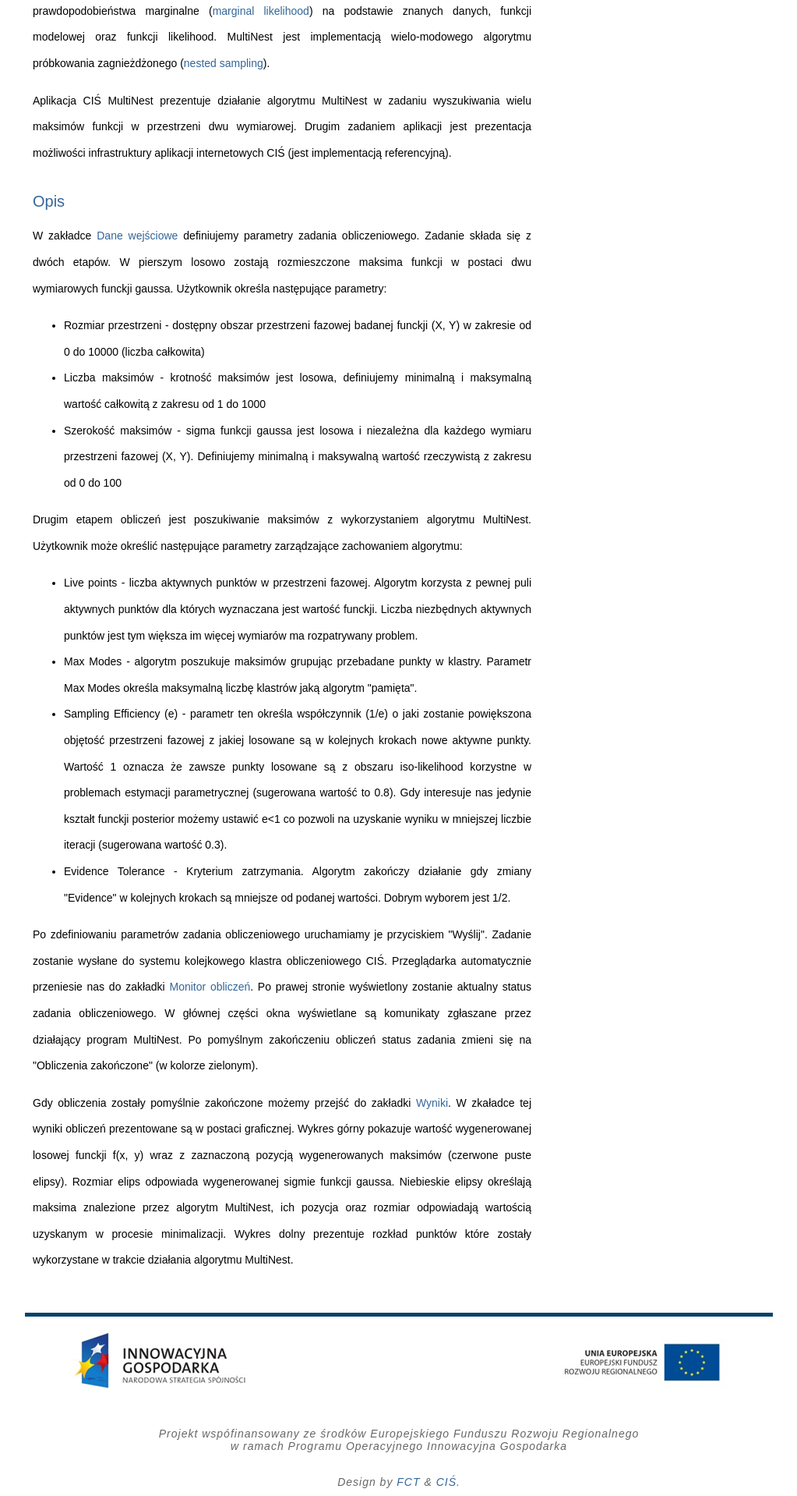
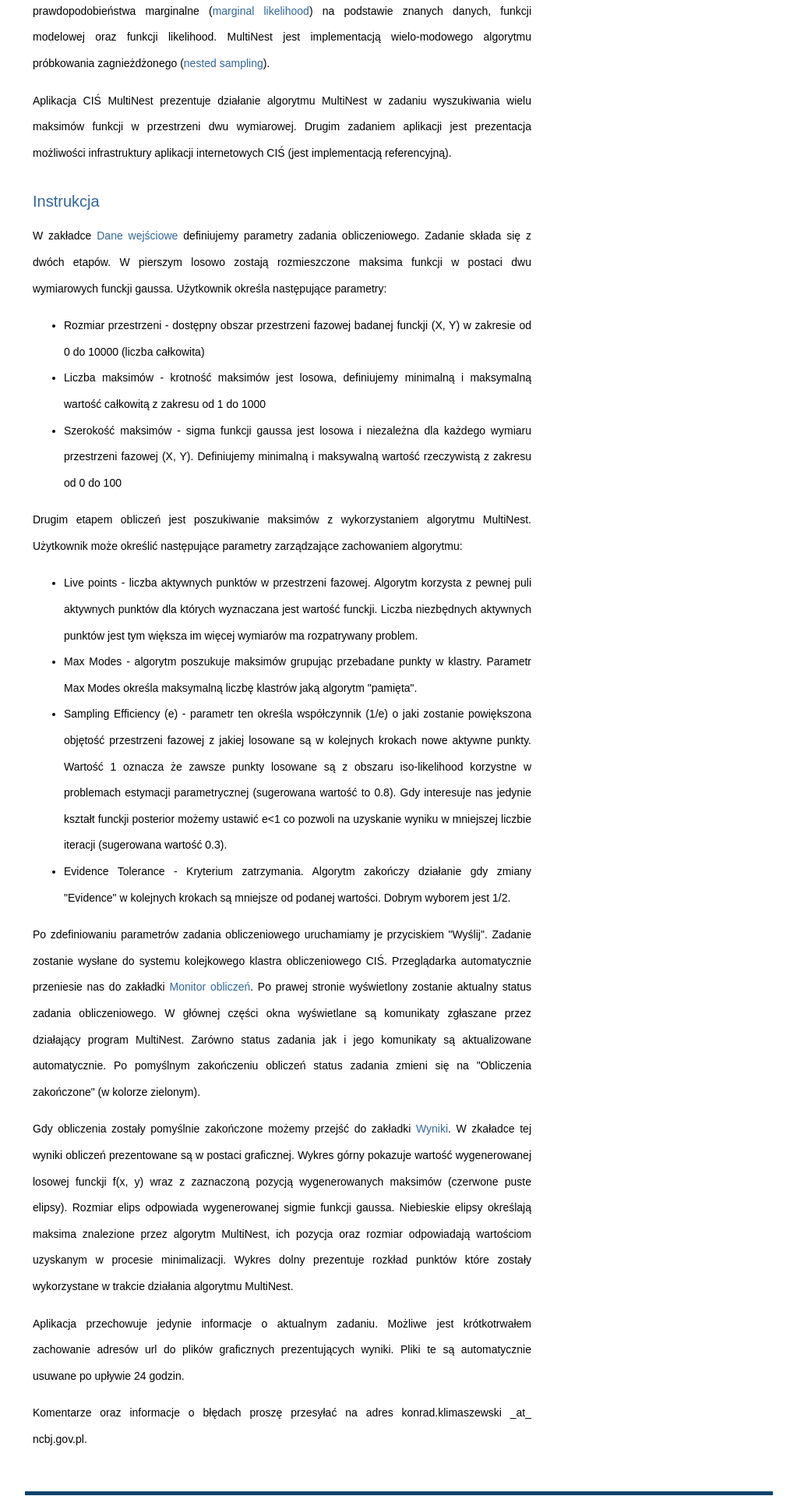
Before and after one commit to cis-gov-pl/app-service-multinest, a Flask app: page / in a window 1280 px wide. Shown: the part 422-2340 px from the top of the page at 78% size, without its empty margins (128-1151 px from the left). Run offline with Flask 2, Linux system fonts and the light colour scheme.

Commit message:
Small updates to MultiNest User Manual.

```diff
--- a/MultiNest/templates/index.html
+++ b/MultiNest/templates/index.html
@@ -31,7 +31,7 @@
         referencyjną).
         </p>
     </div>
-    <h2 class="title">Opis</h2>
+    <h2 class="title">Instrukcja</h2>
     <div style="clear: both;">&nbsp;</div>
     <div class="entry">
         <p>
@@ -86,9 +86,10 @@
         do zakładki <a href="{{ url_for('monitor') }}">Monitor obliczeń</a>. Po
         prawej stronie wyświetlony zostanie aktualny status zadania
         obliczeniowego. W głównej części okna wyświetlane są komunikaty
-        zgłaszane przez działający program MultiNest. Po pomyślnym zakończeniu
-        obliczeń status zadania zmieni się na "Obliczenia zakończone" (w
-        kolorze zielonym).
+        zgłaszane przez działający program MultiNest. Zarówno status zadania
+        jak i jego komunikaty są aktualizowane automatycznie. Po pomyślnym
+        zakończeniu obliczeń status zadania zmieni się na "Obliczenia
+        zakończone" (w kolorze zielonym).
         </p>
         <p>
         Gdy obliczenia zostały pomyślnie zakończone możemy przejść do zakładki
@@ -98,9 +99,19 @@
         wygenerowanych maksimów (czerwone puste elipsy). Rozmiar elips
         odpowiada wygenerowanej sigmie funkcji gaussa. Niebieskie elipsy
         określają maksima znalezione przez algorytm MultiNest, ich pozycja oraz
-        rozmiar odpowiadają wartością uzyskanym w procesie minimalizacji.
+        rozmiar odpowiadają wartościom uzyskanym w procesie minimalizacji.
         Wykres dolny prezentuje rozkład punktów które zostały wykorzystane w
         trakcie działania algorytmu MultiNest.
+        </p>
+        <p>
+        Aplikacja przechowuje jedynie informacje o aktualnym zadaniu. Możliwe
+        jest krótkotrwałem zachowanie adresów url do plików graficznych
+        prezentujących wyniki. Pliki te są automatycznie usuwane po upływie 24
+        godzin.
+        </p>
+        <p>
+        Komentarze oraz informacje o błędach proszę przesyłać na adres
+        konrad.klimaszewski _at_ ncbj.gov.pl.
         </p>
     </div>
 </div>
```
